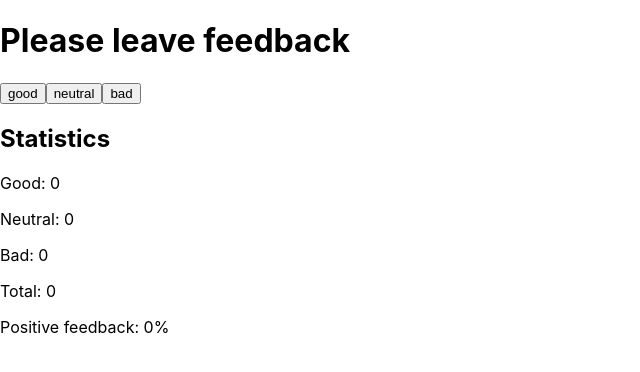
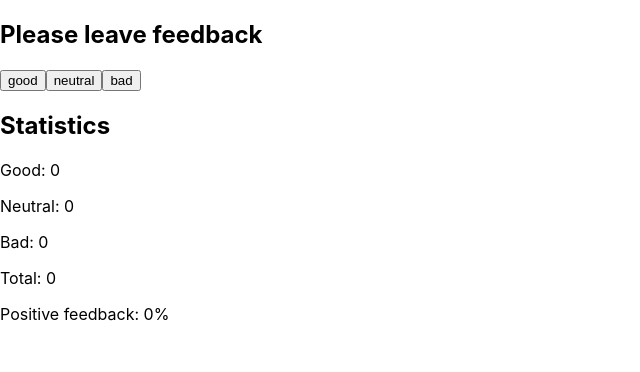
Before and after one commit to MarynaMuntian/goit-react-hw-02-feedback, a React (Create React App) app: page / in a window 1280 px wide. Shown: the top 372 px of the page, without its empty margins (0-640 px from the left). Built offline with nearby package versions, Linux system fonts and the light colour scheme.

Commit message:
update step 3

```diff
--- a/src/components/App.jsx
+++ b/src/components/App.jsx
@@ -1,6 +1,7 @@
 import React from 'react';
 import { Statistics } from './Statistics/Statistics';
 import FeedbackOptions from './FeedbackOptions/FeedbackOptions';
+import { Section } from './Section/Section';
 
 export class App extends React.Component {
   state = {
@@ -28,13 +29,14 @@
   render() {
     return (
       <div>
-        <h1>Please leave feedback</h1>
+        <Section title="Please leave feedback">
           <FeedbackOptions
             options={['good', 'neutral', 'bad']}
             onLeaveFeedback={this.addFeedback}
           ></FeedbackOptions>
+        </Section>
 
-        <h2>Statistics</h2>
+        <Section title="Statistics">
           <Statistics
             good={this.state.good}
             neutral={this.state.neutral}
@@ -42,6 +44,7 @@
             total={this.countTotalFeedback()}
             positivePercentage={this.state.good ? this.countPositiveFeedbackPercentage() : 0}
           ></Statistics>
+        </Section>
       </div>
     );
   }
--- /dev/null
+++ b/src/components/Section/Section.jsx
@@ -0,0 +1,16 @@
+import React from 'react';
+import css from './Section.module.css';
+import PropTypes from 'prop-types';
+
+export const Section = ({ title, children }) => {
+  return (
+    <div>
+      <h2>{title}</h2>
+      {children}
+    </div>
+  );
+};
+
+Section.propTypes = {
+  title: PropTypes.string,
+};
```
Also changed, not shown: src/components/Section/Section.module.css (added). Lines whose indentation alone changed are shown as unchanged.
